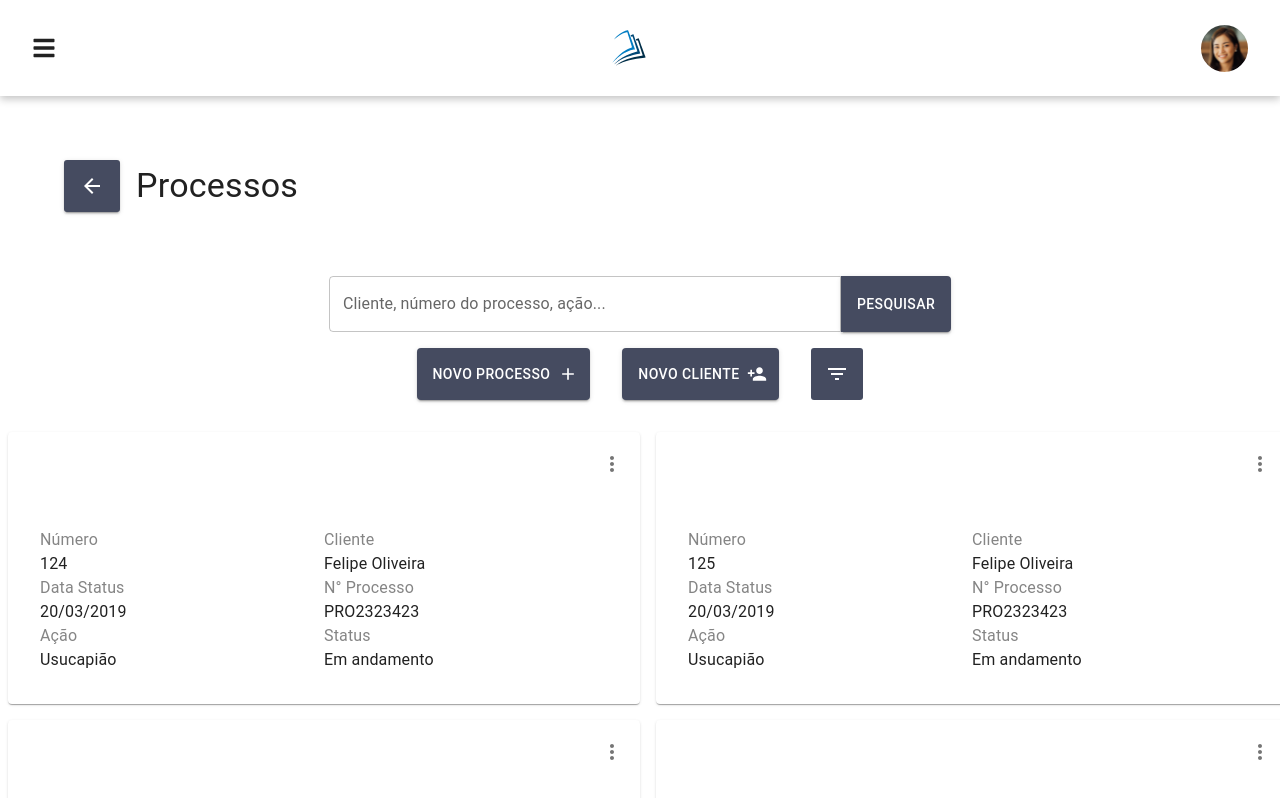
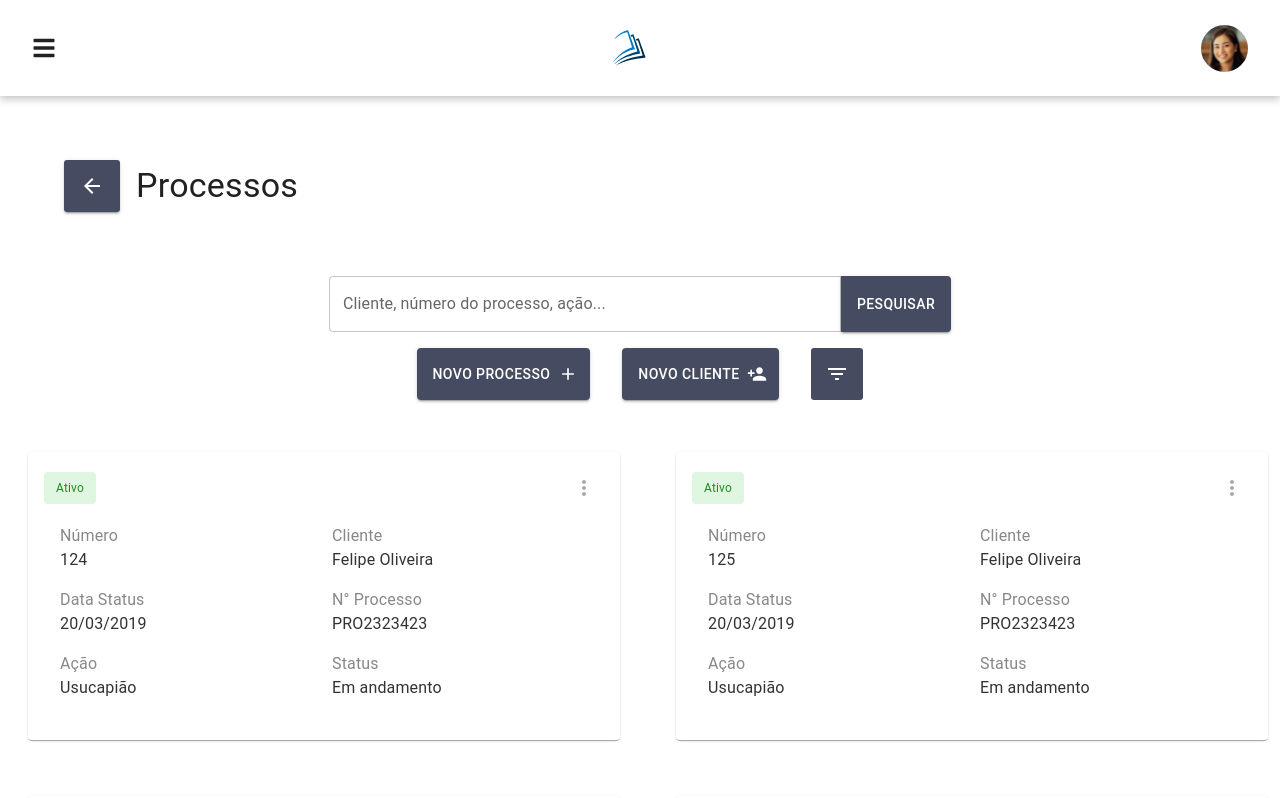
Before and after one commit to Cauasebastian/procesy-front-end, a React (Vite) app: page /processos in a window 1280 px wide. Built offline with nearby package versions, Linux system fonts and the light colour scheme.

Commit message:
Refactor: reorganização do código e melhorias no estilo dos cartões na página de Processos

```diff
--- a/src/pages/Processos/Processos.jsx
+++ b/src/pages/Processos/Processos.jsx
@@ -1,16 +1,17 @@
-import processos from "../../mocks/processos.json"
-import Card from '@mui/material/Card';
-import CardHeader from '@mui/material/CardHeader';
-import IconButton from '@mui/material/IconButton';
-import { ArrowBackIcon, MoreVertIcon, FilterListIcon, AddIcon, PersonAddIcon } from '../../components/Icons/icons.js';
-import Typography from '@mui/material/Typography';
-import Box from '@mui/material/Box';
-import Button from '@mui/material/Button';
-import TextField from '@mui/material/TextField';
-import styles from "./style.module.css"
-import { Header } from '../../components/Header'
 import React, { useState } from 'react';
 import { useNavigate } from 'react-router-dom';
+import processos from "../../mocks/processos.json";
+import Typography from '@mui/material/Typography';
+import TextField from '@mui/material/TextField';
+import Button from '@mui/material/Button';
+import Box from '@mui/material/Box';
+import IconButton from '@mui/material/IconButton';
+import Card from '@mui/material/Card';
+import CardContent from '@mui/material/CardContent';
+import Chip from '@mui/material/Chip';
+import { ArrowBackIcon, FilterListIcon, AddIcon, PersonAddIcon, MoreVertIcon } from '../../components/Icons/icons.js'; // Importa os ícones do arquivo icons.js
+import { Header } from '../../components/Header';
+import styles from "./style.module.css";
 
 export default function Processos(){
     const navigate = useNavigate();
@@ -28,7 +29,7 @@ export default function Processos(){
         processo.status.toLowerCase().includes(searchTerm.toLowerCase()) ||
         processo.codProcesso.toLowerCase().includes(searchTerm.toLowerCase())
     );
-    console.log(processos);
+
     return(
         <div className={styles.container}>
             <Header />
@@ -105,75 +106,76 @@ export default function Processos(){
 
             {/*<h2 className={styles.title_page} onClick={() => console.log("olá")}>Processos</h2>*/}
             <div className={styles.container_cards}>
-                {processos.map((processo) => (
-                    // ajustar o css dos cartões individuais de cada processo
+                {filteredProcessos.map((processo) => (
                     <Card
                         key={processo.numero}
                         onClick={() => redirectToDetails(processo)}
-                        sx={{
-                            cursor: "pointer"
-                        }}>
-                        <CardHeader action={
+                        className={styles.card_processo}
+                    >
+                        <Box sx={{ display: 'flex', justifyContent: 'space-between', alignItems: 'center' }}>
+                            <Chip
+                                label="Ativo"
+                                sx={{
+                                    backgroundColor: '#DFF6E0',
+                                    color: '#228B22',
+                                    fontSize: '12px',
+                                    borderRadius: '4px'
+                                }}
+                            />
                             <IconButton aria-label="settings">
-                                <MoreVertIcon />
+                                <MoreVertIcon sx={{ color: '#AAAAAA' }} />
                             </IconButton>
-                        }/>
-                        <div className={styles.card_processo}>
-                            {/* Div para o número do processo */}
-                            <div>
+                        </Box>
+                        <CardContent className={styles.card_content}>
+                            <Box>
                                 <Typography className={styles.title_atribute}>
                                     Número
                                 </Typography>
-                                <Typography>
+                                <Typography className={styles.value}>
                                     {processo.numero}
                                 </Typography>
-                            </div>
-                            {/* Div para a data de status */}
-                            <div>
+                            </Box>
+                            <Box>
                                 <Typography className={styles.title_atribute}>
                                     Cliente
                                 </Typography>
-                                <Typography>
+                                <Typography className={styles.value}>
                                     {processo.cliente.nome}
                                 </Typography>
-                            </div>
-                           {/* Div para o código do processo */}
-                            <div>
+                            </Box>
+                            <Box>
                                 <Typography className={styles.title_atribute}>
                                     Data Status
                                 </Typography>
-                                <Typography>
+                                <Typography className={styles.value}>
                                     {processo.dataStatus}
                                 </Typography>
-                            </div>
-                            {/* Div para o código do processo */}
-                            <div>
+                            </Box>
+                            <Box>
                                 <Typography className={styles.title_atribute}>
                                     N° Processo
                                 </Typography>
-                                <Typography>
+                                <Typography className={styles.value}>
                                     {processo.codProcesso}
                                 </Typography>
-                            </div>
-                            {/* Div para a ação */}
-                            <div>
+                            </Box>
+                            <Box>
                                 <Typography className={styles.title_atribute}>
                                     Ação
                                 </Typography>
-                                <Typography>
+                                <Typography className={styles.value}>
                                     {processo.acao}
                                 </Typography>
-                            </div>
-                            {/* Div para o status */}
-                            <div>
+                            </Box>
+                            <Box>
                                 <Typography className={styles.title_atribute}>
                                     Status
                                 </Typography>
-                                <Typography>
+                                <Typography className={styles.value}>
                                     {processo.status}
                                 </Typography>
-                            </div>
-                        </div>
+                            </Box>
+                        </CardContent>
                     </Card>
                 ))}
             </div>
--- a/src/pages/Processos/style.module.css
+++ b/src/pages/Processos/style.module.css
@@ -1,9 +1,9 @@
-.container{
+.container {
     width: 100vw;
     overflow-x: hidden;
 }
 
-.container_cards{
+.container_cards {
     display: grid;
     width: 100%;
     grid-template-columns: 1fr 1fr;
@@ -11,18 +11,40 @@
     margin: 2rem 0.5rem;
 }
 
-.card_processo{
-    display: grid;
-    width: 100%;
-    grid-template-columns: 1fr 1fr;
-    padding: 2rem;
+.card_processo {
+    background: #FFFFFF;
+    border-radius: 8px;
+    box-shadow: 2px 2px 2px 4px #000000;
+    padding: 16px;
+    margin: 20px;
+    cursor: pointer;
 }
 
-.title_atribute{
-    color: #858585;
+.title_atribute {
+    font-size: 12px;
+    color: #888888;
+    margin-bottom: 4px;
 }
 
-.title_page{
-    margin-left: 0.5rem;
+.value {
+    font-size: 14px;
     font-weight: bold;
+    color: #333333;
 }
+
+.card_content {
+    display: grid;
+    grid-template-columns: 1fr 1fr;
+    gap: 16px;
+}
+
+.card_content > div {
+    display: flex;
+    flex-direction: column;
+}
+
+@media (max-width: 768px) {
+    .container_cards {
+        grid-template-columns: 1fr;
+    }
+}
```
